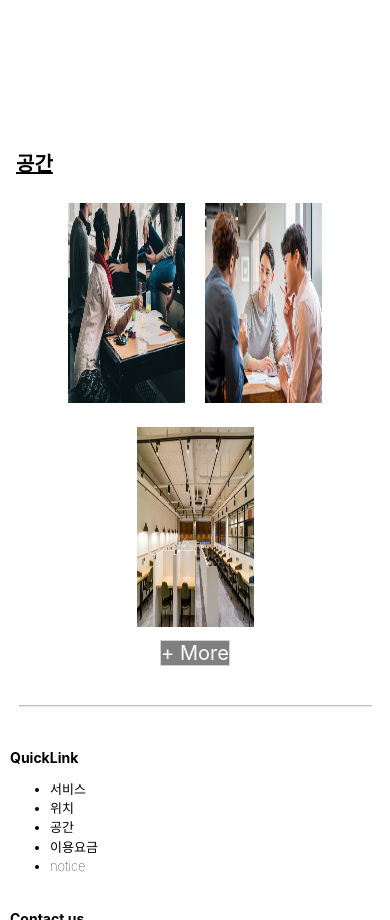
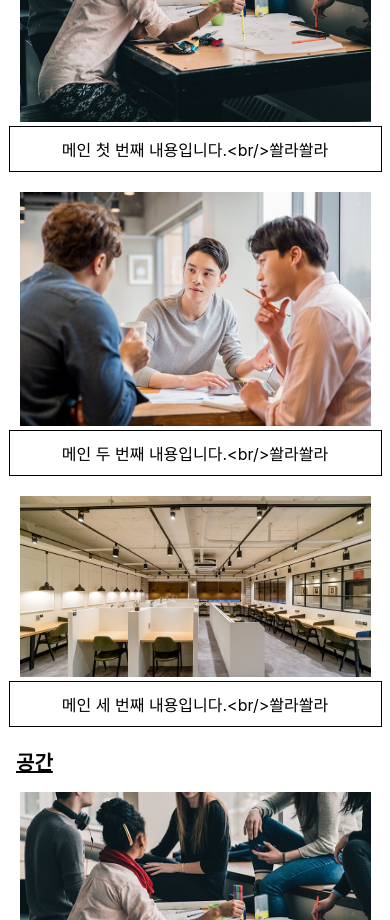
Before and after one commit to EunHye146/-commercial-site_JiYoung, a React (Create React App) app: page / in a window 390 px wide. Shown: the part 1080-2000 px from the top of the page. Built offline with nearby package versions, Linux system fonts and the light colour scheme.

Commit message:
main 레이아웃 정리

```diff
--- a/src/components/common/Header.css
+++ b/src/components/common/Header.css
@@ -1,5 +1,5 @@
 .header {
-    background-color: #333333;
+    background-color: white;
     display: flex;
     justify-content: space-around;
     align-items: center;
@@ -29,7 +29,7 @@
   }
 
   .navBar_menus_menu a{
-    color: #d6d6d6;
+    color: black;
     text-decoration: none;
   }
 
--- a/src/components/common/NewHeader.js
+++ b/src/components/common/NewHeader.js
@@ -7,6 +7,7 @@ import insta from '../../imgs/insta.png';
 import facebook from '../../imgs/facebook.png';
 import blog from '../../imgs/blog.png';
 import logo from '../../imgs/logo.png';
+import logo2 from '../../imgs/logo2.png';
 import Slide from 'react-reveal/Slide';
 
 const LinkTo = styled(Link)`
@@ -73,7 +74,7 @@ const NewHeader = () => {
         <>
         <div className="header">
             <div className="navBar_toggleBtn"><img className="menu_icon_img" src={menu_icon} onClick={CkMenuToggle}/></div>
-            <div><Link to="/"><LogoImg src={logo}/></Link></div>
+            <div><Link to="/"><LogoImg src={logo2}/></Link></div>
             <ul className="navBar_menus">
                 <li className="navBar_menus_menu">
                     <LinkTo to="/services">서비스</LinkTo>
--- a/src/components/main/MainAbout.js
+++ b/src/components/main/MainAbout.js
@@ -1,8 +1,12 @@
 import React from 'react';
 import styled from 'styled-components';
+import img1 from '../../imgs/img1.jpeg';
+import img2 from '../../imgs/img2.png';
+import img3 from '../../imgs/img3.jpeg';
+import Slide from 'react-reveal/Slide';
 
 const Wrapper = styled.div`
-    height : 300px;
+    height : auto;
 `;
 
 const Title = styled.div`
@@ -12,13 +16,59 @@ const Title = styled.div`
     text-decoration : underline;
 `;
 
+const ContentWrapper = styled.div`
+    height : 400px;
+    text-align: center;
+    @media screen and (max-width: 768px) {
+        height : auto;
+    }
+`;
+
+const About1 = styled.span`
+    width : 48%;
+    float: left;
+    border : 1px solid;
+    padding : 10px;
+    @media screen and (max-width: 768px) {
+        float : none;
+        width : 90%;
+        display : inline-block;
+    }
+`;
+
+const Img = styled.img`
+    width : 48%;
+    float: right;
+    @media screen and (max-width: 768px) {
+        float : none;
+        width : 90%;
+        margin-top : 20px;
+    }
+`;
+
 function MainAbout() {
+    const abouts = [
+        {
+            content: "메인 첫 번째 내용입니다.<br/>쏼라쏼라",
+            img : img1
+        },
+        {
+            content: "메인 두 번째 내용입니다.<br/>쏼라쏼라",
+            img : img2
+        },
+        {
+            content: "메인 세 번째 내용입니다.<br/>쏼라쏼라",
+            img : img3
+        }
+    ];
+    const AboutList = abouts.map(about => <Slide bottom><ContentWrapper><Img src={about.img}/><About1>{about.content}</About1></ContentWrapper></Slide>);
     return (
         <>
         <Wrapper>
             <Title>
                 about us
             </Title>
+            {AboutList}
         </Wrapper>
         </>
     );
--- /dev/null
+++ b/src/components/main/MainSpaces.css
@@ -0,0 +1,30 @@
+.image {
+    position:relative;
+    display: inline-block;
+  }
+.image > img {
+    width : 350px;
+    height : 200px;
+}
+.text {
+    display: none;
+}
+.image:hover > .text {
+    display: block;
+}
+.image:hover {
+    opacity: 0.7;
+}
+.image .text {
+    position:absolute;
+    top: 50%;
+    left: 50%;
+    transform : translate(-50%, -50%);
+  }
+
+@media screen and (max-width: 768px) {
+    .image > img {
+        width : 90%;
+        height : auto;
+    }
+}
--- a/src/components/main/MainSpaces.js
+++ b/src/components/main/MainSpaces.js
@@ -4,6 +4,7 @@ import { Link } from 'react-router-dom';
 import img1 from '../../imgs/img1.jpeg';
 import img2 from '../../imgs/img2.png';
 import img3 from '../../imgs/img3.jpeg';
+import './MainSpaces.css';
 
 const Wrapper = styled.div`
     margin-top : 20px;
@@ -18,29 +19,48 @@ const Title = styled.div`
 `;
 const MoreWrapper = styled.div`
     text-align : center;
+    padding-top : 10px;
 `;
 
 const More = styled(Link)`
-    border : lightgray 1px solid;
     text-decoration: none;
-    color : black;
-    font-size : 20px;
-    color : white;
-    background : gray;
+    color : gray;
+    font-size : 17px;
+    font-weight : bold;
+    &:hover {
+        color : lightgray;
+    }
 `;
 const ImgListWrapper = styled.div`
-    text-align : center;
+    display : flex;
+    justify-content: space-between;
+    @media screen and (max-width: 768px) {
+        display : block;
+        text-align : center;
+    }
 `;
 
-const Img = styled.img`
-    width : 30%;
-    height : 200px;
-    padding : 10px;
-`;
 
 function MainSpaces() {
-    const imgs = [img1, img2, img3];
-    const imgList = imgs.map((img) => <Img src={img}/>);
+    const spaces = [
+        {
+            content : "스터디룸A",
+            img : img1
+        },
+        {
+            content: "스터디룸B",
+            img : img2
+        },
+        {
+            content: "노트북존",
+            img : img3
+        }
+    ];
+    const imgList = spaces.map(space => <div className="image"><img src = {space.img} alt="?"/>
+    <div className="text">
+      <h1>{space.content}</h1>
+    </div>
+  </div>);
     return (
         <>
         <Wrapper>
```
Also changed, not shown: src/imgs/logo2.png (added).
